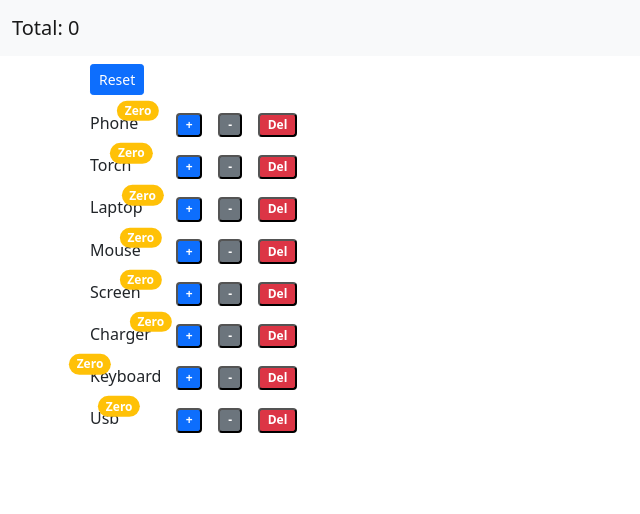
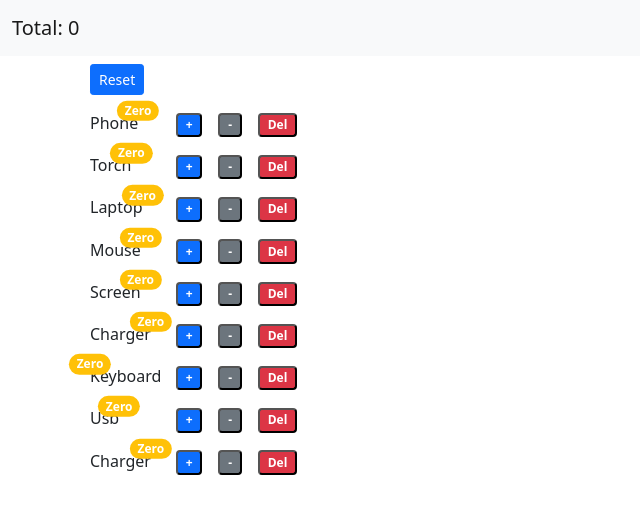
Before and after one commit to BrianWahinya/learnreact, a React (Create React App) app in the folder counter-app/: page / in a window 1280 px wide. Shown: the top 514 px of the page, without its empty margins (0-640 px from the left). Built offline with nearby package versions, Linux system fonts and the light colour scheme.

Commit message:
Counter-app App added product charger and created an error of text wekaweka in App.test

```diff
--- a/counter-app/src/App.js
+++ b/counter-app/src/App.js
@@ -14,7 +14,8 @@ class App extends React.Component {
       {id:'Screen', name:'Screen', value: 0},
       {id:'Charger', name:'Charger', value: 0},
       {id:'Keyboard', name:'Keyboard', value: 0},
-      {id:'Usb', name:'Usb', value: 0}
+      {id:'Usb', name:'Usb', value: 0},
+      {id:'Charger', name:'Charger', value: 0}
     ]
   }
 
```
Also changed, not shown: 1 other file (tests, documents, lock files or other folders).
